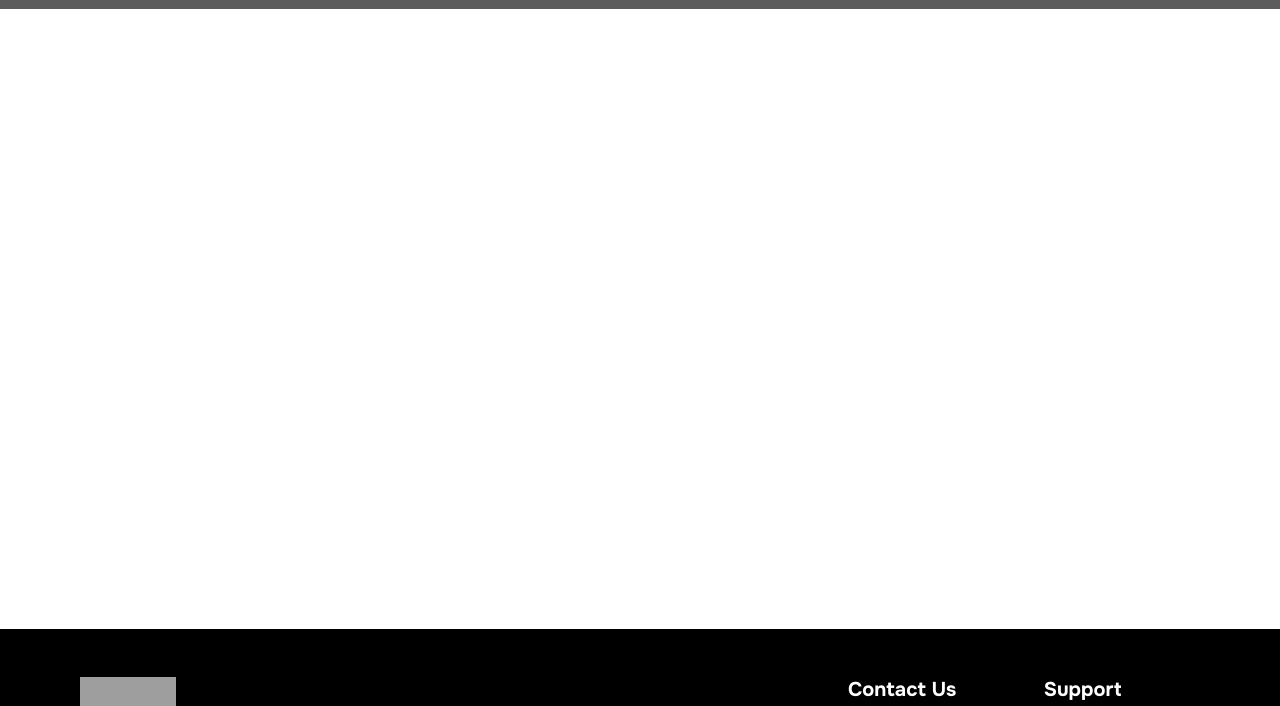
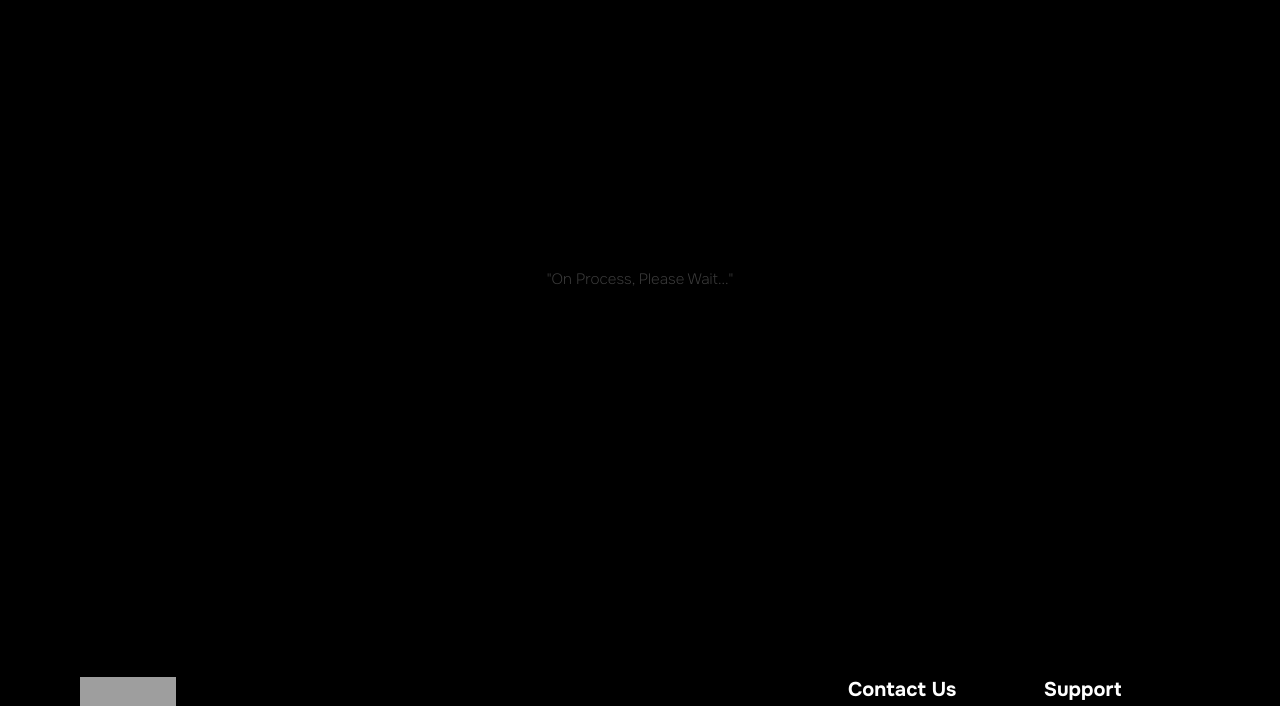
Before and after one commit to bikiyam/bolale, a plain HTML site: page src/portfolio.html in a window 1280 px wide. Shown: the part 71-777 px from the top of the page. Drawn offline with Linux system fonts and the light colour scheme; grey boxes are pictures that could not be loaded; a web font is replaced by a local one.

Commit message:
Little enhancements

```diff
--- a/src/portfolio.html
+++ b/src/portfolio.html
@@ -41,7 +41,7 @@
         </nav>
     </section>
 
-    <div class="porfolio" style=" width: auto; padding: 340px 300px; align-items: center; place-items: center; background-color: transparent;">
+    <div class="porfolio" style=" width: auto; padding: 340px 300px; align-items: center; place-items: center; background-color: black;">
         <h1 style=" font-size: 15px; color: rgba(255, 255, 255, 0.238); font-weight: 200;">"On Process, Please Wait..."</h1>
     </div>
 
```
Also changed, not shown: src/products.html (+1 -3 lines).
